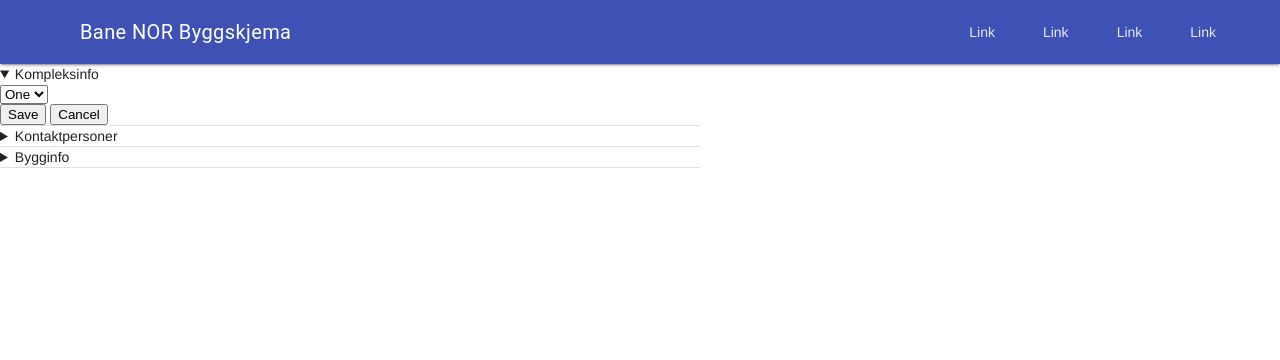
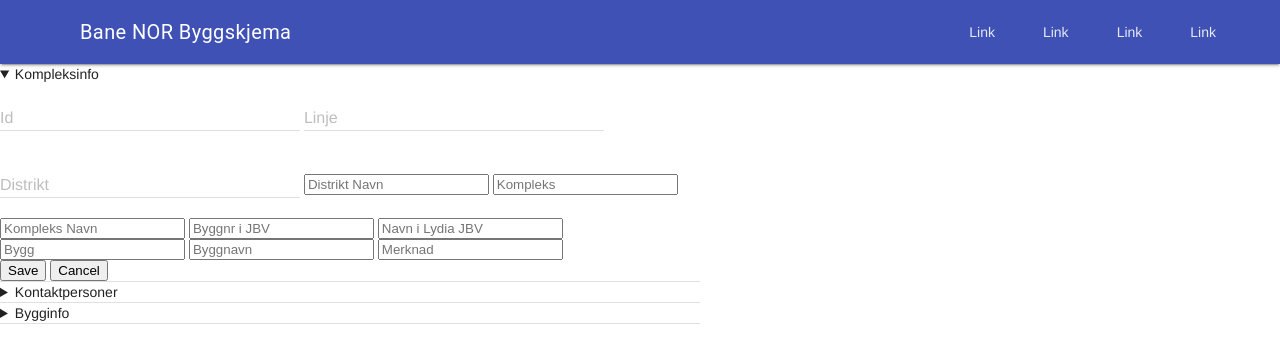
Before and after one commit to bensteria/bn-webskjema, a website: page views/webskjema.html in a window 1280 px wide. Both pictures are taken after a click on the heading "Kompleksinfo". Drawn offline with nearby package versions, Linux system fonts and the light colour scheme.

Commit message:
la input felter i expandable listen ogla inn ordentlige navn

```diff
--- a/views/webskjema.html
+++ b/views/webskjema.html
@@ -43,10 +43,26 @@
                 <span class="mdl-expansion__header">Kompleksinfo</span>
             </summary>
             <div class="mdl-expansion__content">
-                <select>
-                    <option>One</option>
-                    <option>two</option>
-                </select>
+                <div class="mdl-textfield mdl-js-textfield">
+                    <input class="mdl-textfield__input" type="text" id="Id">
+                    <label class="mdl-textfield__label" for="Id">Id</label>
+                </div>
+                <div class="mdl-textfield mdl-js-textfield">
+                    <input class="mdl-textfield__input" type="text" id="Linje">
+                    <label class="mdl-textfield__label" for="Linje">Linje</label>
+                </div>
+                <div class="mdl-textfield mdl-js-textfield">
+                    <input class="mdl-textfield__input" type="text" id="Distrikt">
+                    <label class="mdl-textfield__label" for="Distrikt">Distrikt</label>
+                </div>
+                    <input type="text" title="DistriktNavn" placeholder="Distrikt Navn">
+                    <input type="text" title="Kompleks" placeholder="Kompleks">
+                    <input type="text" title="KompleksNavn" placeholder="Kompleks Navn">
+                    <input type="text" title="ByggnrIJBV" placeholder="Byggnr i JBV">
+                    <input type="text" title="NavnILydiaJBV" placeholder="Navn i Lydia JBV">
+                    <input type="text" title="Bygg" placeholder="Bygg">
+                    <input type="text" title="Byggnavn" placeholder="Byggnavn">
+                    <input type="text" title="Merknad" placeholder="Merknad">
             </div>
             <div class="mdl-expansion__actions">
                 <button class="mdl-expansion__action">Save</button>
@@ -57,19 +73,7 @@
             <summary class="mdl-expansion__summary">
                 <span class="mdl-expansion__header">Kontaktpersoner</span>
             </summary>
-            <div class="mdl-expansion__content">
-                <input type="text" title="Id" placeholder="Id">
-                <input type="text" title="Linje" placeholder="Linje">
-                <input type="text" title="Distrikt" placeholder="Distrikt">
-                <input type="text" title="DistriktNavn" placeholder="Distrikt Navn">
-                <input type="text" title="Kompleks" placeholder="Kompleks">
-                <input type="text" title="KompleksNavn" placeholder="Kompleks Navn">
-                <input type="text" title="ByggnrIJBV" placeholder="Byggnr i JBV">
-                <input type="text" title="NavnILydiaJBV" placeholder="Navn i Lydia JBV">
-                <input type="text" title="Bygg" placeholder="Bygg">
-                <input type="text" title="Byggnavn" placeholder="Byggnavn">
-                <input type="text" title="Merknad" placeholder="Merknad">
-            </div>
+
             <div class="mdl-expansion__actions">
                 <button class="mdl-expansion__action">Save</button>
                 <button class="mdl-expansion__action">Cancel</button>
```
